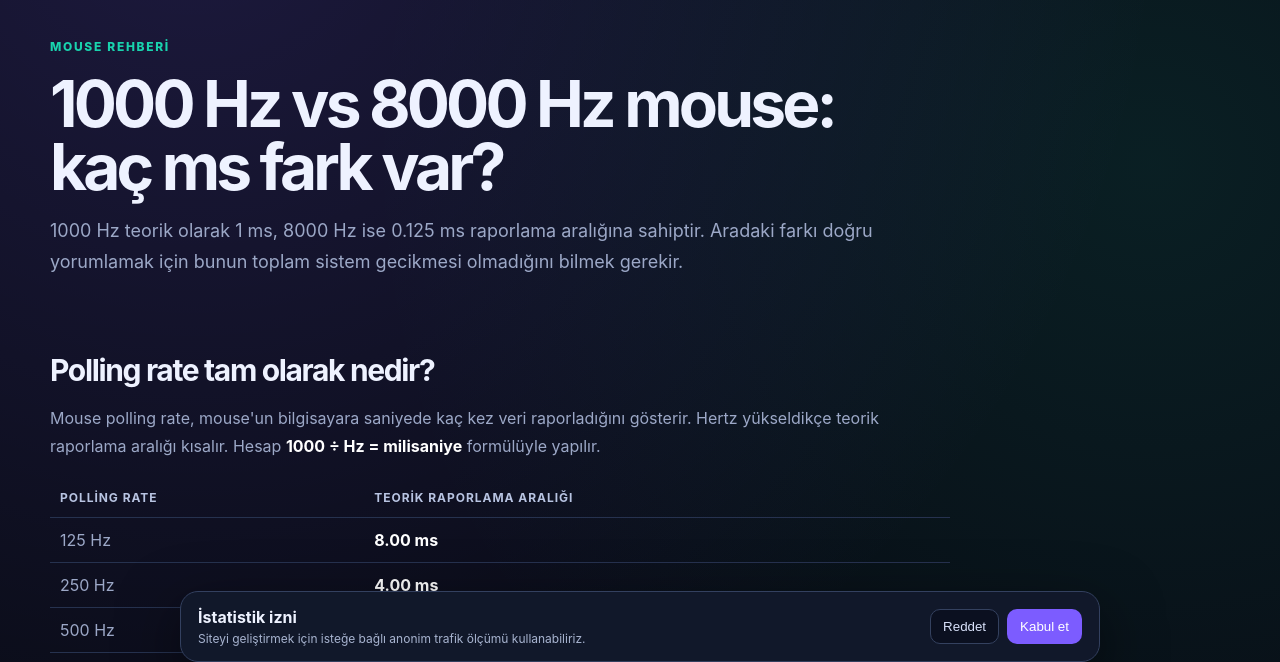
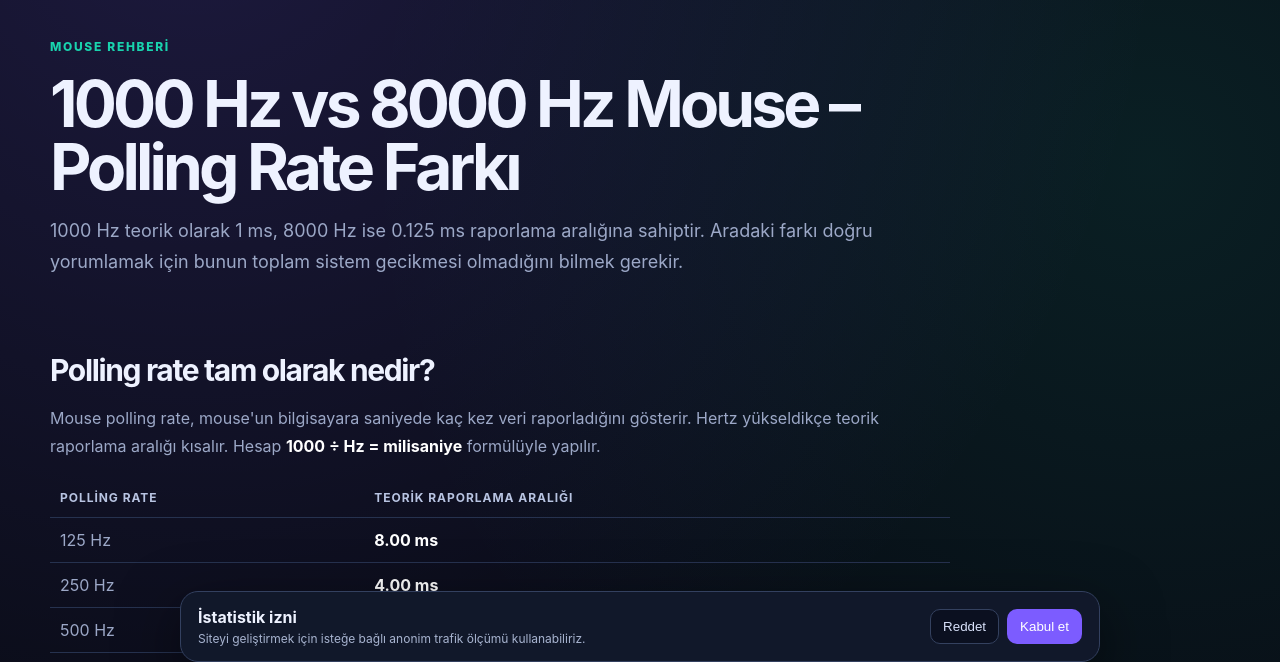
Before and after one commit to enesgurbuz6776-jpg/oyunopti, a plain HTML site: page 1000hz-vs-8000hz-mouse.html in a window 1280 px wide. Shown: the part 120-782 px from the top of the page. Drawn offline with Linux system fonts and the light colour scheme.

Commit message:
Update 1000hz-vs-8000hz-mouse.html

```diff
--- a/1000hz-vs-8000hz-mouse.html
+++ b/1000hz-vs-8000hz-mouse.html
@@ -17,7 +17,7 @@
 <nav><a href="index.html#araclar">Araçlar</a><a href="index.html#rehberler">Rehberler</a><a href="hakkinda.html">Hakkında</a><a class="pill" href="valorant-cs2-sens.html">Sens Hesapla</a></nav>
 </header><main>
 <div class="breadcrumb"><a href="index.html">OyunOpti</a> › <a href="index.html#rehberler">Rehberler</a> › 1000 Hz vs 8000 Hz</div>
-<section class="page-hero"><span class="eyebrow">Mouse Rehberi</span><h1>1000 Hz vs 8000 Hz mouse: kaç ms fark var?</h1><p>1000 Hz teorik olarak 1 ms, 8000 Hz ise 0.125 ms raporlama aralığına sahiptir. Aradaki farkı doğru yorumlamak için bunun toplam sistem gecikmesi olmadığını bilmek gerekir.</p></section>
+<section class="page-hero"><span class="eyebrow">Mouse Rehberi</span><h1>1000 Hz vs 8000 Hz Mouse – Polling Rate Farkı</h1><p>1000 Hz teorik olarak 1 ms, 8000 Hz ise 0.125 ms raporlama aralığına sahiptir. Aradaki farkı doğru yorumlamak için bunun toplam sistem gecikmesi olmadığını bilmek gerekir.</p></section>
 
 <section class="article guide-article">
 <h2>Polling rate tam olarak nedir?</h2>
```
